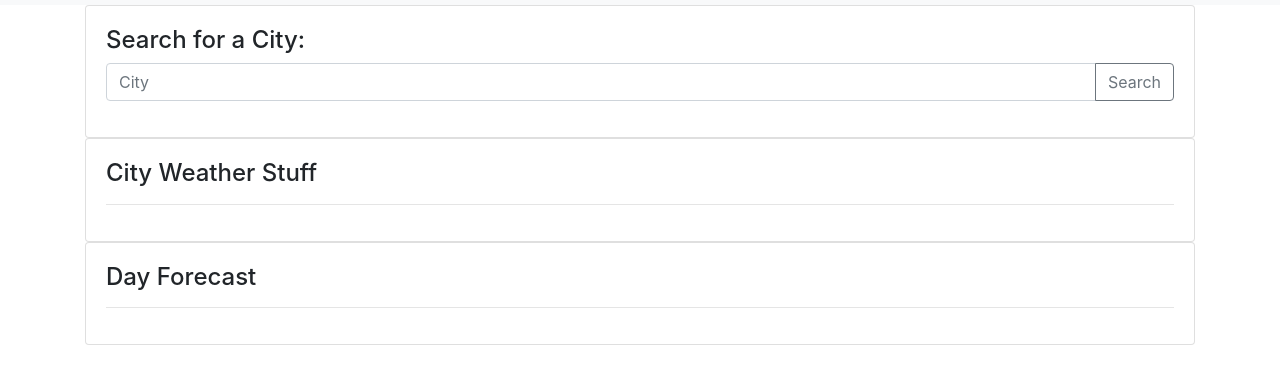
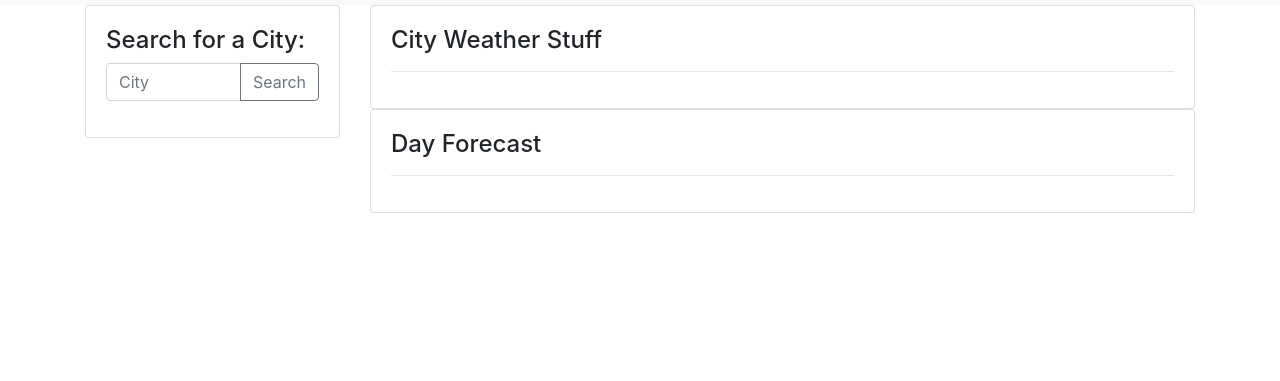
Before and after one commit to ttngu/06-WeatherApp, a plain HTML site: page index.html in a window 1280 px wide. Shown: the part 51-432 px from the top of the page. Drawn offline with nearby package versions, Linux system fonts and the light colour scheme.

Commit message:
arranged cards in rows and columns for proper layout placement

```diff
--- a/index.html
+++ b/index.html
@@ -18,8 +18,9 @@
 
     <!-- Create main container -->
     <div class="container">
-
+        <div class="row">
             <!-- Create search card -->
+            <div class="col-sm-3">
                 <div class="card">
                     <div class="card-body">
                     <h4>Search for a City:</h4>
@@ -33,7 +34,9 @@
 
                     </div>
                 </div>
+            </div>
             <!-- Create card for city output -->
+            <div class="col-sm-9">
                 <div class="card">
                     <div class="card-body">
                     <h4>City Weather Stuff</h4><hr>
@@ -45,7 +48,8 @@
                     <h4>Day Forecast</h4> <hr>
                     </div>
                 </div>
-
+            </div>
+        </div>
     </div>
 <!-- JS Bootstrap -->
 <script src="https://code.jquery.com/jquery-3.3.1.slim.min.js" integrity="sha384-q8i/X+965DzO0rT7abK41JStQIAqVgRVzpbzo5smXKp4YfRvH+8abtTE1Pi6jizo" crossorigin="anonymous"></script>
```
Lines whose indentation alone changed are shown as unchanged.
